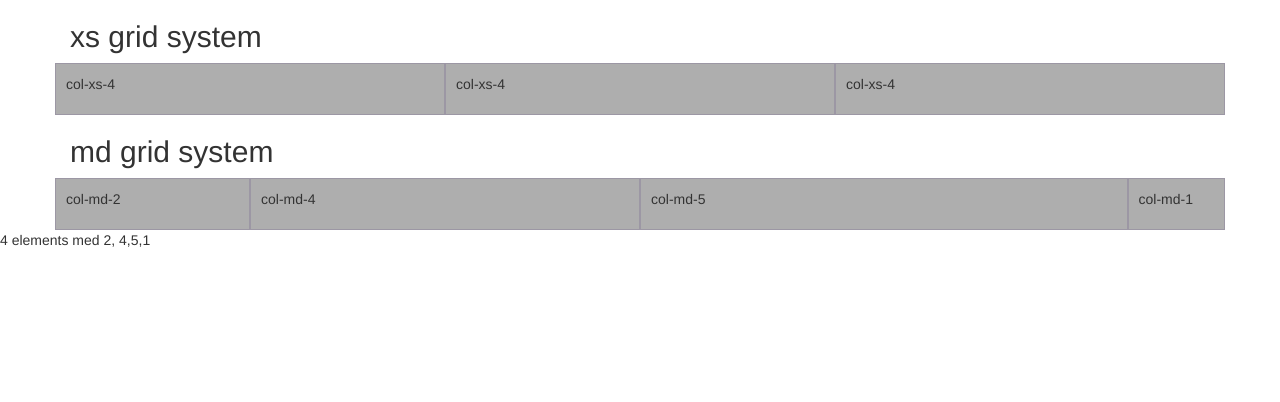
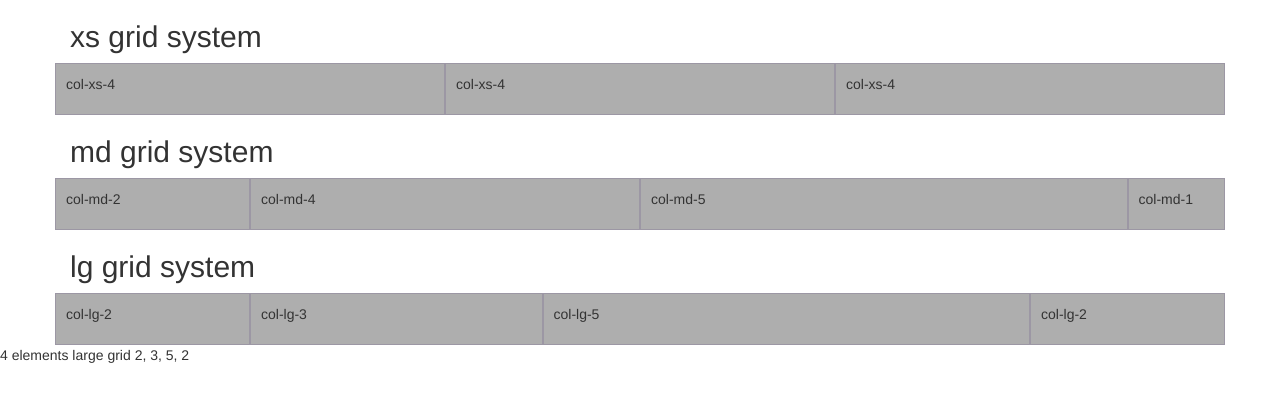
Before and after one commit to a5design/grid-system, a plain HTML site: page index.html in a window 1280 px wide. Drawn offline with Linux system fonts and the light colour scheme.

Commit message:
Created LG grid

```diff
--- a/index.html
+++ b/index.html
@@ -35,7 +35,23 @@
 			<div class="col-md-1">
 				<p>col-md-1</p>
 			</div>
-		</div>
+		</div> <!---end of md grid -->
+
+		<h2>lg grid system</h2>
+		<div class="row show-grid">
+			<div class="col-lg-2">
+				<p>col-lg-2</p>
+			</div>
+			<div class="col-lg-3">
+				<p>col-lg-3</p>
+			</div>
+			<div class="col-lg-5">
+				<p>col-lg-5</p>
+			</div>
+			<div class="col-lg-2">
+				<p>col-lg-2</p>
+			</div>
+		</div><!---end of lg grid -->
 	</div>
 
 	</div> <!---end of container -->
@@ -43,5 +59,5 @@
 </body>
 </html>
 
-4 elements med
-2, 4,5,1
+4 elements large grid
+2, 3, 5, 2
```
